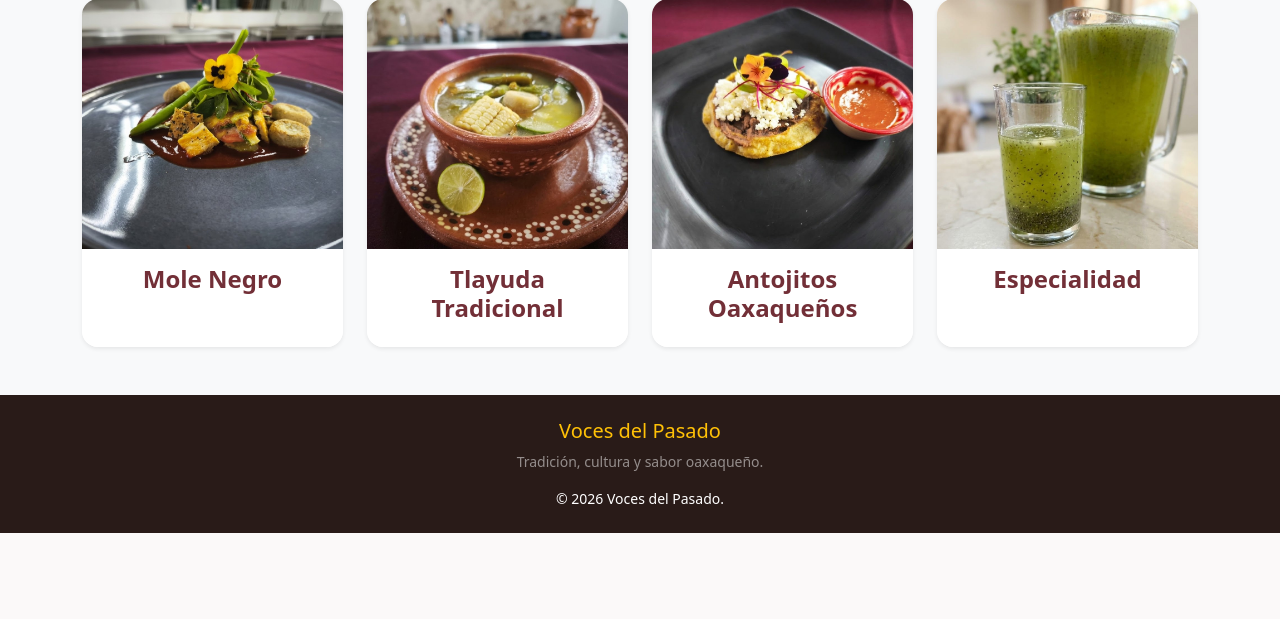
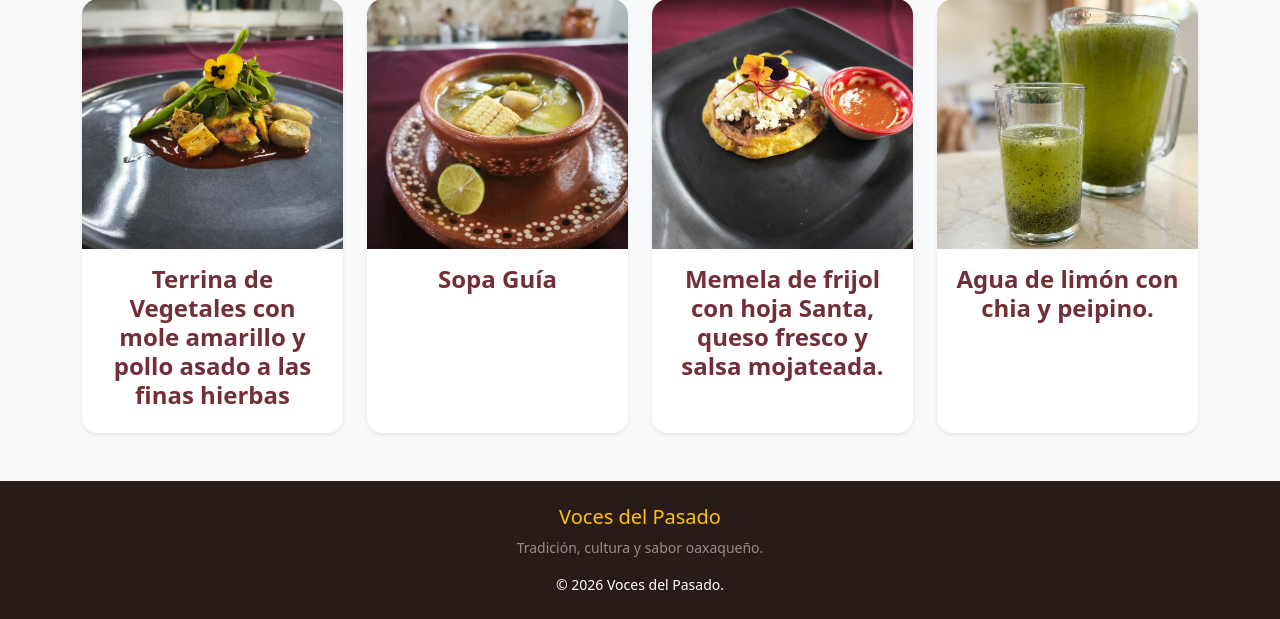
Before and after one commit to GuarnerosRaul/Voces-del-Pasado-Fiesta-del-Presente, a Django app: page /platillos/ in a window 1280 px wide. Shown: the part 276-895 px from the top of the page. Before the commit the page ends 809 px from the top, so only its background shows below. Run offline with Django 5.2, Linux system fonts and the light colour scheme.

Commit message:
Corregir nombres de platillos y actualizar configuracion

```diff
--- a/inicio/templates/platillos.html
+++ b/inicio/templates/platillos.html
@@ -14,7 +14,7 @@
       <div class="card border-0 shadow-sm rounded-4 overflow-hidden h-100">
         <img src="{% static 'Platillo_1.jpeg' %}" class="card-img-top" alt="Mole negro" style="height: 250px; object-fit: cover;">
         <div class="card-body text-center bg-white">
-          <h3 class="h4 fw-bold" style="color: #722f37;">Mole Negro</h3>
+          <h3 class="h4 fw-bold" style="color: #722f37;">Terrina de Vegetales con mole amarillo y pollo asado a las finas hierbas</h3>
         </div>
       </div>
     </div>
@@ -24,7 +24,7 @@
       <div class="card border-0 shadow-sm rounded-4 overflow-hidden h-100">
         <img src="{% static 'Platillo_2.jpeg' %}" class="card-img-top" alt="Tlayuda tradicional" style="height: 250px; object-fit: cover;">
         <div class="card-body text-center bg-white">
-          <h3 class="h4 fw-bold" style="color: #722f37;">Tlayuda Tradicional</h3>
+          <h3 class="h4 fw-bold" style="color: #722f37;">Sopa Guía</h3>
         </div>
       </div>
     </div>
@@ -34,7 +34,7 @@
       <div class="card border-0 shadow-sm rounded-4 overflow-hidden h-100">
         <img src="{% static 'Platillo_3.jpeg' %}" class="card-img-top" alt="Antojitos oaxaqueños" style="height: 250px; object-fit: cover;">
         <div class="card-body text-center bg-white">
-          <h3 class="h4 fw-bold" style="color: #722f37;">Antojitos Oaxaqueños</h3>
+          <h3 class="h4 fw-bold" style="color: #722f37;">Memela de frijol con hoja Santa, queso fresco y salsa mojateada.</h3>
         </div>
       </div>
     </div>
@@ -44,7 +44,7 @@
       <div class="card border-0 shadow-sm rounded-4 overflow-hidden h-100">
         <img src="{% static 'Bebida_1.jpeg' %}" class="card-img-top" alt="Especialidad" style="height: 250px; object-fit: cover;">
         <div class="card-body text-center bg-white">
-          <h3 class="h4 fw-bold" style="color: #722f37;">Especialidad</h3>
+          <h3 class="h4 fw-bold" style="color: #722f37;">Agua de limón con chia y peipino.</h3>
         </div>
       </div>
     </div>
```
